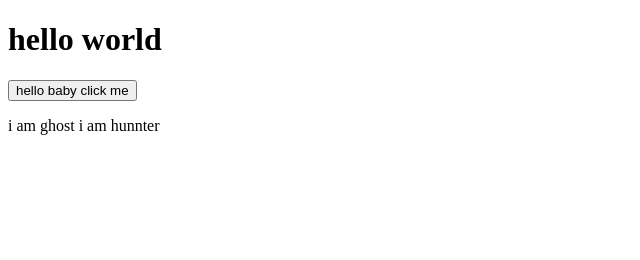
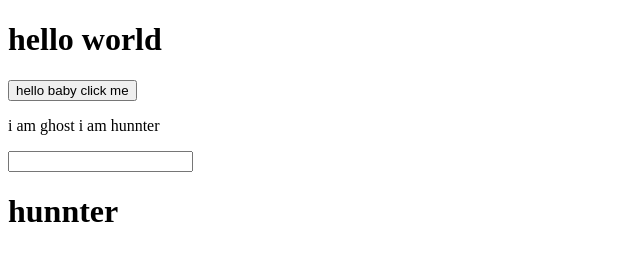
Before and after one commit to lolipop-coder/my-website, a plain HTML site: page index.html in a window 1280 px wide. Shown: the whole page, without its empty margins (0-640 px from the left). Drawn offline with Linux system fonts and the light colour scheme.

```diff
--- a/index.html
+++ b/index.html
@@ -10,5 +10,8 @@
     <h1>hello world</h1>
     <button>hello baby click me </button>
     <p>i am ghost i am hunnter</p>
+    <input type="text">
+    <br>
+    <h1>hunnter</h1>
 </body>
 </html>
```
